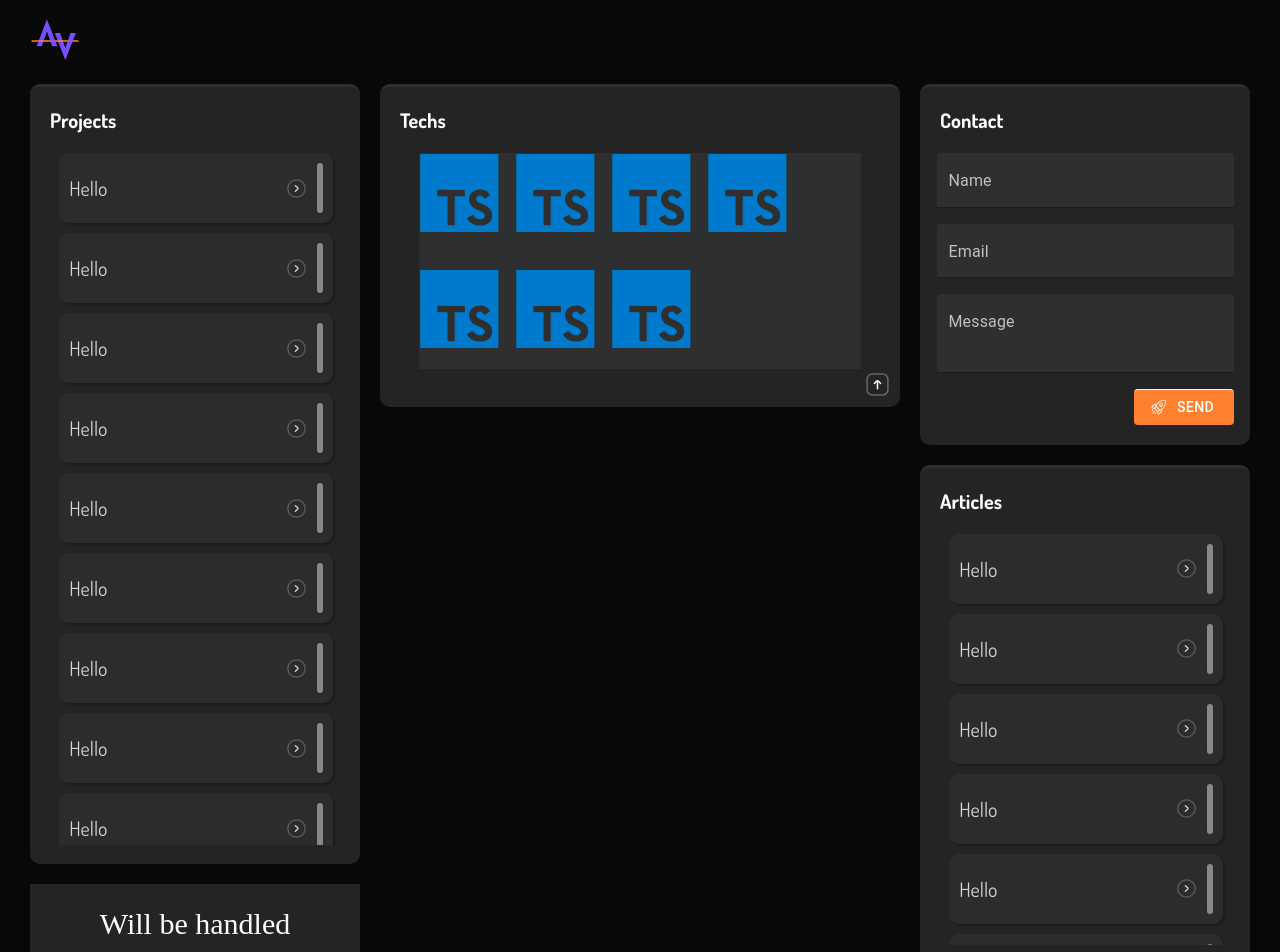
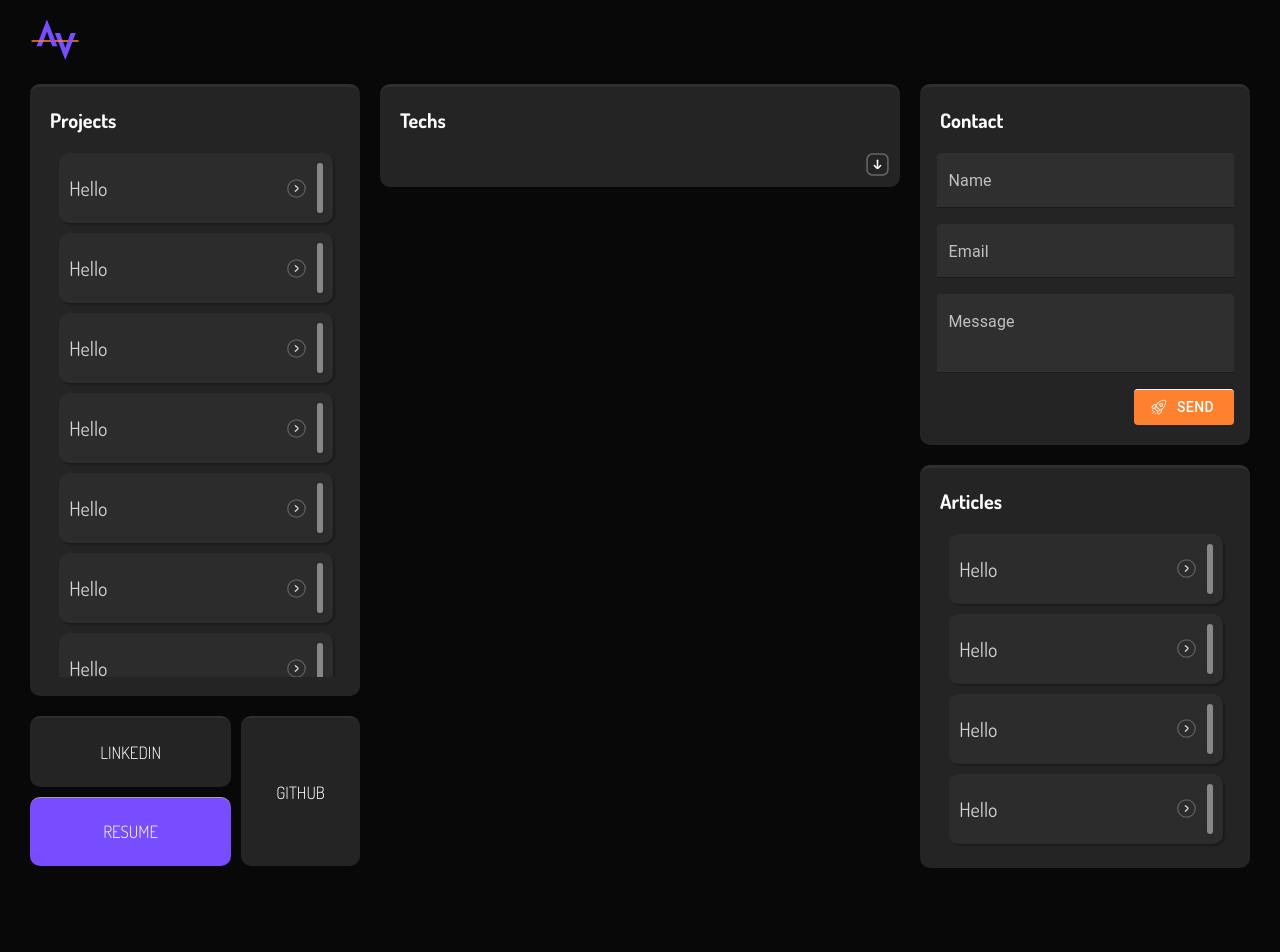
Before and after one commit to ADILRAQ/Portfolio, a React (Create React App) app: page / in a window 1280 px wide. Shown: the top 952 px of the page. Built offline with nearby package versions, Linux system fonts and the light colour scheme; the HTML template or start-up script is replaced by a standard one.

Commit message:
MOD: Techs component is done\n Make the connect parts in a grid UI

```diff
--- a/src/App.css
+++ b/src/App.css
@@ -14,7 +14,7 @@
 
 .main {
   width: calc(100% - (2 * 30px));
-  height: calc(100% - (40px + (2 * 20px) + 20px));
+  height: calc(90% - (40px + (2 * 20px) + 20px));
   margin: 0 auto;
   display: flex;
   gap: 20px;
--- a/src/App.tsx
+++ b/src/App.tsx
@@ -16,6 +16,7 @@ function App() {
         </div>
         <div className='center'>
           <Techs />
+          {/* TODO: Add Chat Component */}
         </div>
         <div className='side'>
           <Contact />
--- a/src/Connect/connect.css
+++ b/src/Connect/connect.css
@@ -1,66 +1,43 @@
 
 .connect--holder {
     width: 100%;
-    height: 80px;
+    height: 150px;
     flex: 0 0 auto;
+    /* display: flex;
+    justify-content: space-between;*/
+    display: grid;
+    grid-template-areas:
+    'area1 area1 area3'
+    'area2 area2 area3';
+    gap: 10px;
+}
+
+.btn {
+    background-color: var(--component);
+    border-radius: 10px;
+    border-top: 2px solid var(--effect);
     display: flex;
-    justify-content: space-between;
-
-    /* Will be delted */
-    background-color: var(--component);
-    color: var(--white);
     justify-content: center;
     align-items: center;
-    font-size: 30px;
+    color: var(--white);
+    cursor: pointer;
+    transition: all .3s;
+}
+
+.link {
+    grid-area: area1;
 }
 
 .resume {
-    width: calc(100% - (35px + 20px));
-    height: 100%;
-    display: flex;
-    flex-flow: column nowrap;
-    justify-content: center;
-    align-items: center;
-    gap: 2px;
-    border-radius: 10px;
-    border-top: 3px solid var(--grey);
+    grid-area: area2;
     background-color: var(--logo);
-    /* box-sizing: border-box; */
-    cursor: pointer;
+    border-top: 1px solid var(--grey);
 }
 
-.resume p {
-    width: fit-content;
-    height: fit-content;
-    color: var(--white);
-    margin: 0;
-    /* margin: 5px auto; */
-    /* background-color: inherit; */
+.git {
+    grid-area: area3;
 }
 
-.resume img {
-    width: 25px;
-    height: 25px;
-    /* margin: 1px auto; */
-    /* background-color: inherit; */
-}
-
-.media {
-    height: 100%;
-    width: 35px;
-    display: flex;
-    flex-flow: column nowrap;
-    gap: 10px;
-    justify-content: center;
-    align-items: flex-end;
-}
-
-.media img {
-    width: 35px;
-    height: 35px;
-    cursor: pointer;
-}
-
-.resume:hover, .media img:hover {
+.btn:hover {
     opacity: .8;
 }
--- a/src/Connect/connect.tsx
+++ b/src/Connect/connect.tsx
@@ -1,19 +1,20 @@
 import * as React from "react";
 import './connect.css';
 
+// FIXME make more good UI for those buttons
+
 const Connect = () => {
+
+    const handleClick = (id :number) => {
+        // TODO: handle click logic
+        console.log(id);
+    }
 
     return (
         <div className="connect--holder">
-            Will be handled
-            {/* <div className="resume">
-                <p className="dosis-regular">Resume</p>
-                <img src="download.svg" alt="download" />
-            </div>
-            <div className="media" >
-                <img src="linkedin.svg" alt="linkedin" />
-                <img src="github.svg" alt="github" />
-            </div> */}
+            <div className="btn link dosis-light" onClick={() => handleClick(1)} >LINKEDIN</div>
+            <div className="btn resume dosis-light" onClick={() => handleClick(2)} >RESUME</div>
+            <div className="btn git dosis-light" onClick={() => handleClick(3)} >GITHUB</div>
         </div>
     );
 }
--- a/src/Contact/contact.tsx
+++ b/src/Contact/contact.tsx
@@ -11,7 +11,7 @@ import { ButtonStyle } from "../components/Styling/ButtonStyle";
 const Contact = () => {
 
     const onSubmit = (values :FormAttributes) => {
-        // TODO: Handle Submiting data
+        // TODO: Submit data to my email
         console.log("Submit:", values);
     }
 
--- a/src/Techs/Techs.css
+++ b/src/Techs/Techs.css
@@ -39,24 +39,28 @@
 .tech--wrapper {
     width: 85%;
     height: calc(90% - (25px + (2 * 20px) + 7px));
-    background-color: var(--effect);
     margin: 0 auto;
-    /* display: grid;
-    grid-template-columns: repeat(5, 100px);
-    grid-template-rows: repeat(auto, 100px);
-    gap: 1rem;
-    justify-content: center;
-    overflow-y: auto; */
-    display: flex;
-    flex-flow: row wrap;
-    /* justify-content: space-between; */
-    gap: 1rem;
+    display: grid;
+    grid-template-columns: repeat(auto-fill, 80px);
+    grid-auto-flow: row dense;
+    gap: 15px;
     overflow-y: auto;
+    justify-content: space-around;
+    padding: 3px;
 }
 
 .tech--logo {
-    width: 80px;
-    height: 80px;
+    width: 50px;
+    height: 50px;
+    filter: grayscale(1);
+    transition: all .2s ease-in;
+}
+
+.tech--logo:hover {
+    filter: grayscale(0);
+    transform: rotateZ(10deg);
+    height: 50px;
+    width: 50px;
 }
 
 
@@ -65,7 +69,7 @@
 }
 
 .less {
-    animation: showLess linear .3s forwards;
+    animation: showLess linear .1s forwards;
 }
 
 .rotate {
@@ -73,7 +77,7 @@
 }
 
 .rotateBack {
-    animation: rotateIconBack linear .3s forwards;
+    animation: rotateIconBack linear .1s forwards;
 }
 
 @keyframes showMore {
--- a/src/Techs/Techs.tsx
+++ b/src/Techs/Techs.tsx
@@ -1,10 +1,10 @@
 import React, { useState } from "react";
 import './Techs.css';
+import { TechsNames } from '../data';
 
 const Techs = () => {
 
-    const [anim, setAnim] = useState<boolean>(true);
-    // const [anim, setAnim] = useState<boolean>(false);
+    const [anim, setAnim] = useState<boolean>(false);
 
     const handleClick = () => {
         setAnim(value => !value);
@@ -13,14 +13,10 @@ const Techs = () => {
     return (
         <div className={!anim ? 'tech__container component less' : 'tech__container component more'} >
             <h1 className="header dosis-bold">Techs</h1>
-            <div className="tech--wrapper">
-                <img src="Tech/typescript.svg" alt="" className="tech--logo" />
-                <img src="Tech/typescript.svg" alt="" className="tech--logo" />
-                <img src="Tech/typescript.svg" alt="" className="tech--logo" />
-                <img src="Tech/typescript.svg" alt="" className="tech--logo" />
-                <img src="Tech/typescript.svg" alt="" className="tech--logo" />
-                <img src="Tech/typescript.svg" alt="" className="tech--logo" />
-                <img src="Tech/typescript.svg" alt="" className="tech--logo" />
+            <div className="tech--wrapper" style={!anim ? {display: 'none'} : {}}>
+            {
+                TechsNames.map((data :[string, string]) => <img key={data[0]} src={`Tech/${data[0]}`} alt={`${data[1]} logo`} className="tech--logo" title={data[1]} />)
+            }
             </div>
             <div className={!anim ? 'showmore rotateBack' : 'showmore rotate'} onClick={handleClick} ></div>
         </div>
--- a/src/data.tsx
+++ b/src/data.tsx
@@ -1,25 +1,32 @@
 // Data Holders for Projects, Articles and Techs
 
 // For Techs: Logo's names
-export const TechsNames = [
-    'typescript.svg',
-    'javascript.svg',
-    'nextjs.svg',
-    'nestjs.svg',
-    'express.svg',
-    'nodejs.svg',
-    'react.svg',
-    'c.svg',
-    'cplusplus.svg',
-    'docker.svg',
-    'html5.svg',
-    'css3.svg',
-    'npm.svg',
-    'postgresql.svg',
-    'github.svg',
-    'tailwindcss.svg',
-    'storybook.svg',
-    'bash.svg',
-    'linux.svg',
-    'figma.svg',
-]
+export const TechsNames = new Array<[string, string]>(
+    ['typescript.svg', 'Typescript'],
+    ['javascript.svg', 'Javascritp'],
+    ['nextjs.svg', 'Nextjs'],
+    ['nestjs.svg', 'Nestjs'],
+    ['express.svg', 'Expressjs'],
+    ['nodejs.svg', 'Nodejs'],
+    ['react.svg', 'React'],
+    ['c.svg', 'C'],
+    ['cplusplus.svg', 'C++'],
+    ['docker.svg', 'Docker'],
+    ['html5.svg', 'HTML5'],
+    ['css3.svg', 'CSS3'],
+    ['npm.svg', 'NPM'],
+    ['postgresql.svg', 'PostgreSQL'],
+    ['github.svg', 'Git/GitHub'],
+    ['tailwindcss.svg', 'TailwindCSS'],
+    ['storybook.svg', 'StoryBook'],
+    ['bash.svg', 'Bash'],
+    ['linux.svg', 'Linux'],
+    ['figma.svg', 'Figma'],
+);
+
+// TODO: Add Projects data
+// REVIEW: Structure -> {Name, Link}
+
+
+// TODO: Add Articles data
+// REVIEW: Structure -> {Name, Link}
```
